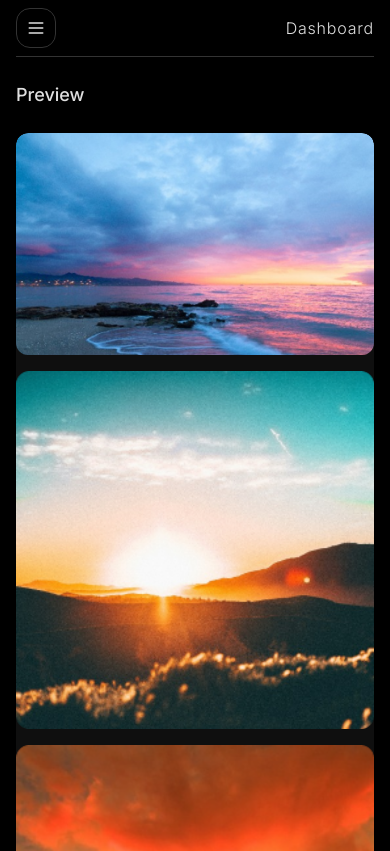
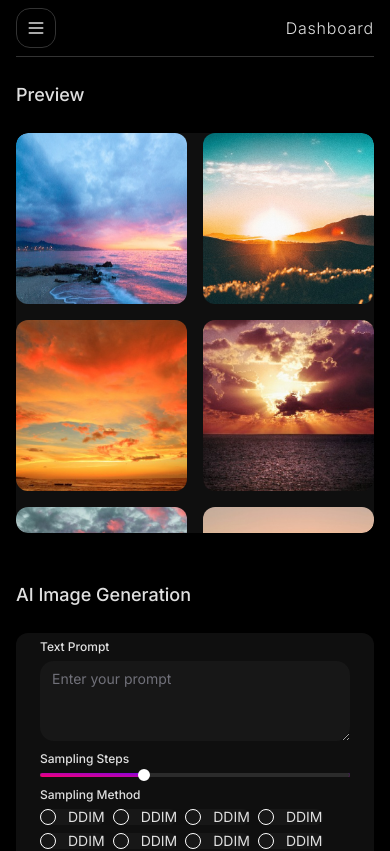
Before and after one commit to ra-kesh/Stupid-AI, a Next.js app: page /generate-image in a window 390 px wide. Shown: the top 851 px of the page. Built offline with nearby package versions, Linux system fonts and the light colour scheme.

Commit message:
feat:image-grid

```diff
--- a/app/(dashboard)/generate-image/_component/ImageGrid.tsx
+++ b/app/(dashboard)/generate-image/_component/ImageGrid.tsx
@@ -14,8 +14,8 @@ const ImageGrid = ({
   setSelectedImage: any
 }) => {
   return (
-    <ScrollArea className="rounded-xl bg-form lg:h-[40rem] lg:p-3 xl:h-[39rem] xl:p-4 2xl:h-[49rem] 2xl:p-6 4xl:h-[76rem] 4xl:rounded-3xl 4xl:p-10">
-      <div className="grid grid-cols-1 gap-4 lg:grid-cols-2  xl:grid-cols-3">
+    <ScrollArea className="h-[25rem] rounded-xl bg-form sm:h-[30rem] md:h-[26rem] lg:h-[40rem] lg:p-3 xl:h-[39rem] xl:p-4 2xl:h-[49rem] 2xl:p-6 4xl:h-[76rem] 4xl:rounded-3xl 4xl:p-10">
+      <div className="grid grid-cols-2 gap-4 sm:grid-cols-3 md:grid-cols-4 lg:grid-cols-2  xl:grid-cols-3">
         {images?.map((image: any) => (
           <div className="group relative lg:col-span-1" key={image.id}>
             <img src={image.url} alt="generated image" className="size-full rounded-xl" />
```
